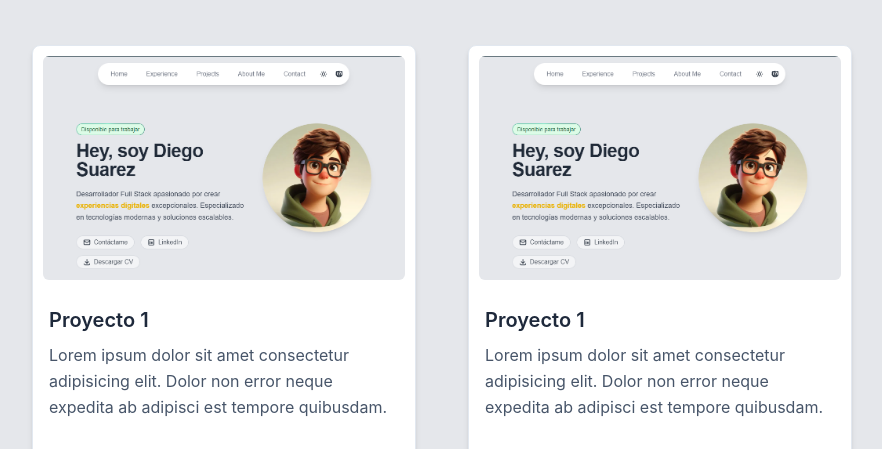
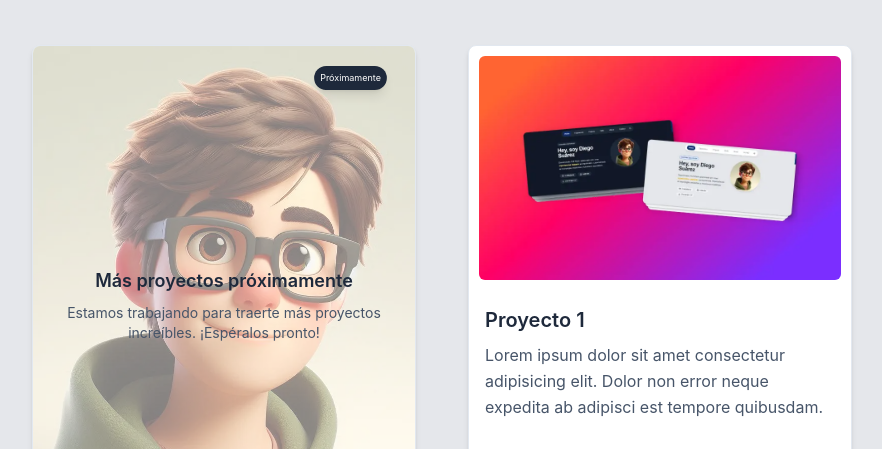
Before and after one commit to suarez0999/portafolio, an Astro site: page /projects in a window 1280 px wide. Shown: the part 103-552 px from the top of the page, without its empty margins (184-1066 px from the left). Built offline with nearby package versions, Linux system fonts and the light colour scheme; Astro itself is replaced by a stand-in of ours.

Commit message:
Update project images and add upcoming projects section in Project component

```diff
--- a/src/components/FeaturedProjects.astro
+++ b/src/components/FeaturedProjects.astro
@@ -7,7 +7,7 @@ import ArrowRight from "@icons/ArrowRight.astro";
 // Datos de ejemplo
 const projects = [
   {
-    imageUrl: "/images/img.png",
+    imageUrl: "/images/Portada.webp",
     imageAlt: "Vista previa del proyecto 1",
     title: "Proyecto 1",
     description:
@@ -21,7 +21,7 @@ const projects = [
     demoLink: "https://example.com",
   },
   {
-    imageUrl: "/images/img.png",
+    imageUrl: "/images/Portada.webp",
     imageAlt: "Vista previa del proyecto 1",
     title: "Proyecto 1",
     description:
--- a/src/components/Project.astro
+++ b/src/components/Project.astro
@@ -7,7 +7,7 @@ import ArrowRight from "@icons/ArrowRight.astro";
 // Datos de ejemplo
 const projects = [
   {
-    imageUrl: "/images/img.png",
+    imageUrl: "/images/Portada.webp",
     imageAlt: "Vista previa del proyecto 1",
     title: "Proyecto 1",
     description:
@@ -21,7 +21,7 @@ const projects = [
     demoLink: "https://example.com",
   },
   {
-    imageUrl: "/images/img.png",
+    imageUrl: "/images/Portada.webp",
     imageAlt: "Vista previa del proyecto 1",
     title: "Proyecto 1",
     description:
@@ -35,7 +35,7 @@ const projects = [
     demoLink: "https://example.com",
   },
   {
-    imageUrl: "/images/img.png",
+    imageUrl: "/images/Portada.webp",
     imageAlt: "Vista previa del proyecto 1",
     title: "Proyecto 1",
     description:
@@ -49,7 +49,7 @@ const projects = [
     demoLink: "https://example.com",
   },
   {
-    imageUrl: "/images/img.png",
+    imageUrl: "/images/Portada.webp",
     imageAlt: "Vista previa del proyecto 1",
     title: "Proyecto 1",
     description:
@@ -69,6 +69,48 @@ const projects = [
   class="grid grid-cols-1 sm:grid-cols-2 lg:grid-cols-2 gap-6 justify-center items-start"
   aria-labelledby="projects-section"
 >
+<div
+  class="relative flex flex-col items-center justify-center my-6 bg-white dark:bg-slate-800 shadow-md border border-slate-200 dark:border-slate-700 rounded-lg w-96 h-[520px] overflow-hidden hover:shadow-lg transition-shadow duration-500 group "
+  role="article"
+  aria-labelledby="project-title"
+>
+  <!-- Imagen de fondo -->
+
+  <div class="absolute inset-0">
+    <img
+      src="/images/Avatar-Light.webp"
+      alt="Más proyectos próximamente"
+      class="h-full w-full object-cover opacity-50 group-hover:opacity-30 transition-opacity duration-500"
+    />
+  </div>
+
+  <!-- Contenido superpuesto -->
+  <div
+    class="relative z-10 flex flex-col items-center justify-center p-4 text-center"
+  >
+    <h2
+      id="project-title"
+      class="text-slate-800 dark:text-gray-200 text-lg font-semibold mb-2 transition-colors duration-500"
+    >
+      Más proyectos próximamente
+    </h2>
+    <p class="text-slate-600 dark:text-gray-400 text-sm">
+      Estamos trabajando para traerte más proyectos increíbles. ¡Espéralos
+      pronto!
+    </p>
+  </div>
+
+  <!-- Efectos decorativos -->
+  <div
+    class="absolute inset-0 bg-gradient-to-t from-black via-transparent to-black opacity-0 group-hover:opacity-40 transition-opacity duration-500"
+  ></div>
+  <div
+    class="absolute top-0 right-0 p-2 m-4 bg-slate-800 text-white text-xs rounded-full shadow-lg transform scale-75 group-hover:scale-100 transition-transform duration-500"
+  >
+    Próximamente
+  </div>
+</div>
+
   {projects.map((project) => (
     <ProjectCard {...project} />
   ))}
--- a/src/components/navbar.astro
+++ b/src/components/navbar.astro
@@ -59,7 +59,7 @@ import LanguageToggle from "@ui/LanguageToggle.astro";
     <!-- Botones de acciones -->
     <div class="flex items-center space-x-4 ml-4">
       <ThemeToggle />
-      <LanguageToggle />
+      <!-- <LanguageToggle /> -->
     </div>
   </div>
 </nav>
--- a/src/layouts/Layout.astro
+++ b/src/layouts/Layout.astro
@@ -47,7 +47,7 @@
       property="og:url"
       content="https://porfolio-diego-suarez.netlify.app"
     />
-    <meta property="og:image" content="/image/img.png" />
+    <meta property="og:image" content="/images/Portada.webp" />
     <meta property="og:locale" content="es_CO" />
 
     <!-- Twitter Card Meta Tags -->
@@ -60,7 +60,7 @@
       name="twitter:description"
       content="Portfolio de Diego Suarez, desarrollador Full Stack especializado en crear experiencias digitales excepcionales con tecnologías modernas."
     />
-    <meta name="twitter:image" content="/image/img.png" />
+    <meta name="twitter:image" content="/images/Portada.webp" />
 
     <!-- Título de la Página -->
     <title>Portfolio - Diego Suarez, Desarrollador Full-Stack</title>
```
Also changed, not shown: public/images/Portada.webp (added), public/images/img.png (deleted).
